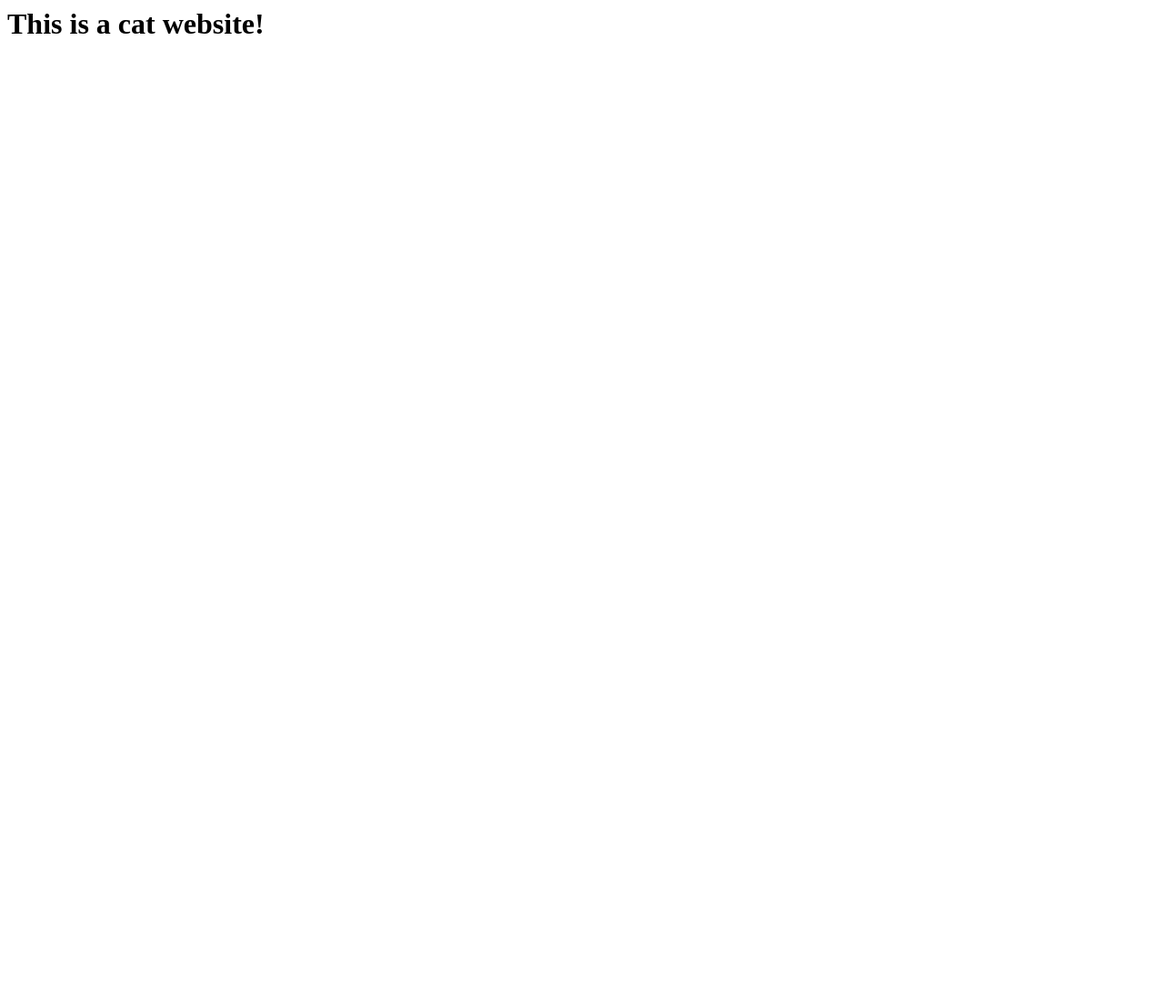
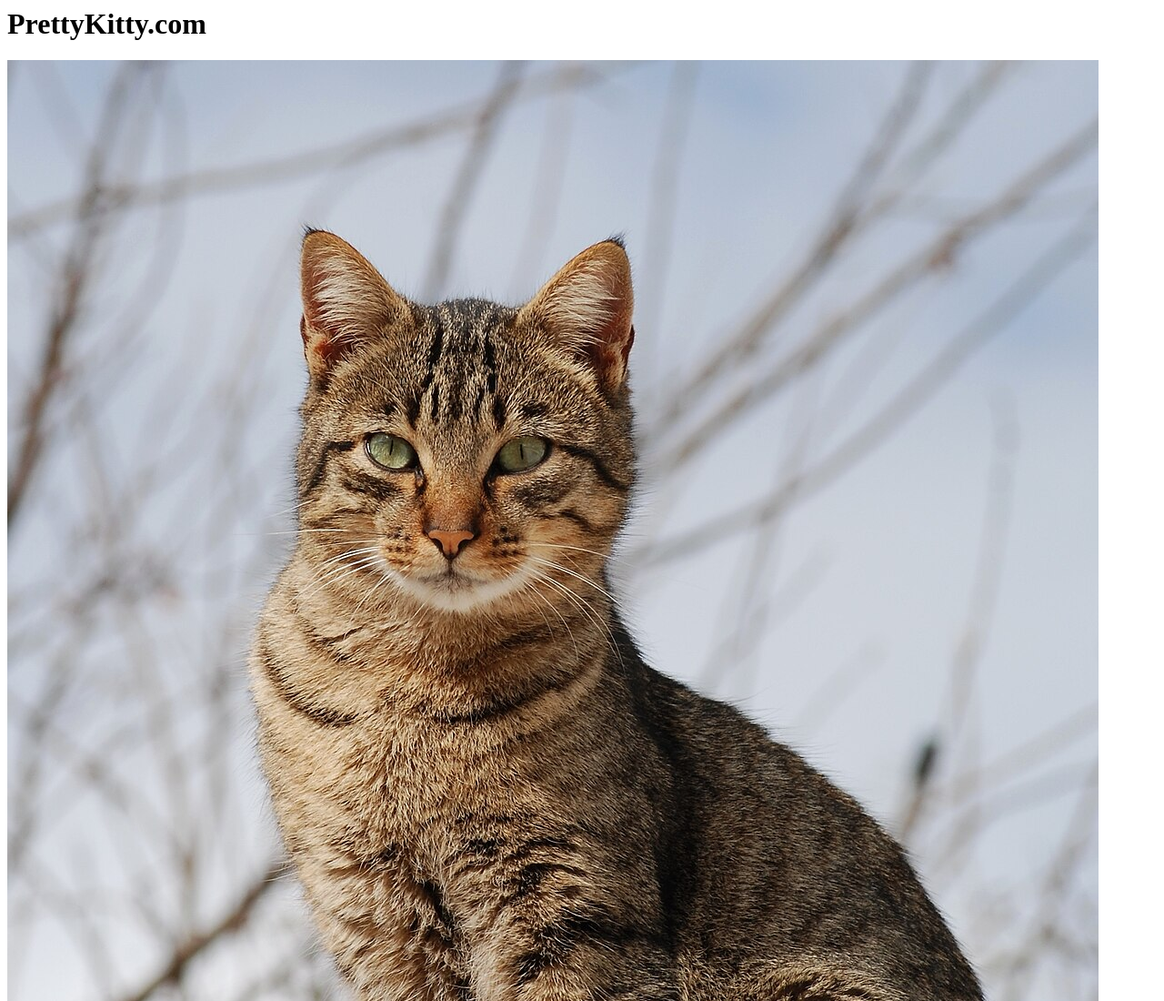
Before and after one commit to Edgarrd11/PrettyKity, a plain HTML site: page index.html in a window 1280 px wide. Shown: the top 1100 px of the page at 91% size. Before the commit the page ends 800 px from the top, so only its background shows below. Drawn offline with Linux system fonts and the light colour scheme.

Commit message:
I added an image of a cat :)

```diff
--- a/index.html
+++ b/index.html
@@ -1 +1,2 @@
-<h1> This is a cat website!<h1>
+<h1> PrettyKitty.com<h1>
+<img src="cat.jpg"> </img>
```
Also changed, not shown: cat.jpg (added).
